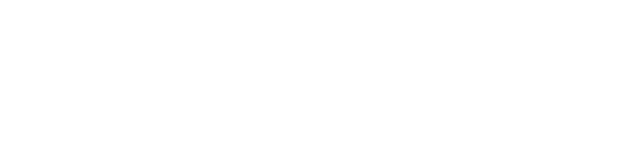
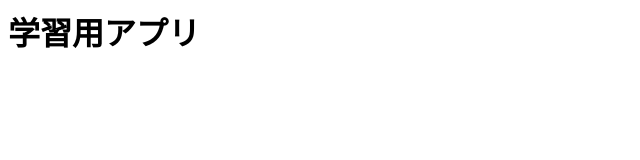
Before and after one commit to chukougakushu/chukougakushu.github.io, a plain HTML site: page index.html in a window 1280 px wide. Shown: the whole page, without its empty margins (0-640 px from the left). Drawn offline with Linux system fonts and the light colour scheme.

Commit message:
index.html を更新

```diff
--- a/index.html
+++ b/index.html
@@ -3,6 +3,7 @@
     <title>学習用アプリ</title>
 </head>
 <body>
+<h1>学習用アプリ</h1>
 
 </body>
 </html>
```
